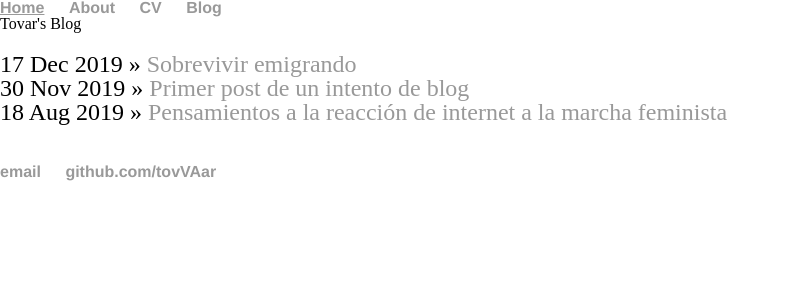
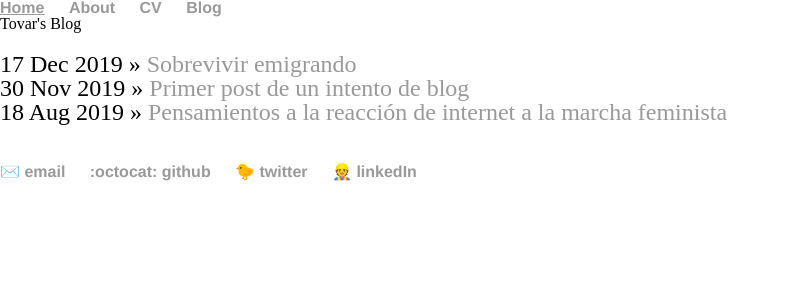
Before and after one commit to tovVAar/tovVAar.github.io, a Jekyll site: the page built from blog/index.html, in a window 1280 px wide. Shown: the top 300 px of the page, without its empty margins (0-789 px from the left). Built offline with Jekyll 4.4.1, drawn with Linux system fonts in a browser that asks for light colours; nearby versions of some CDN libraries; emoji names are drawn with the system emoji font; library files that are not in the unit come from our copies.

Commit message:
more emojis

```diff
--- a/_layouts/default.html
+++ b/_layouts/default.html
@@ -26,8 +26,10 @@
 			</div><!-- /.container -->
 			<footer>
 	    		<ul>
-	        		<li><a href="mailto:tovar.eri@gmail.com">email</a></li>
-	        		<li><a href="https://github.com/tovVAar">github.com/tovVAar</a></li>
+	        		<li><a href="mailto:tovar.eri@gmail.com">:envelope: email</a></li>
+	        		<li><a href="https://github.com/tovVAar">:octocat: github</a></li>
+	        		<li><a href="https://twitter.com/tovVAar">:baby_chick: twitter</a></li>
+	        		<li><a href="https://www.linkedin.com/in/tovarerick/">:construction_worker: linkedIn</a></li>
 				</ul>
 			</footer>
 		</body>
```
